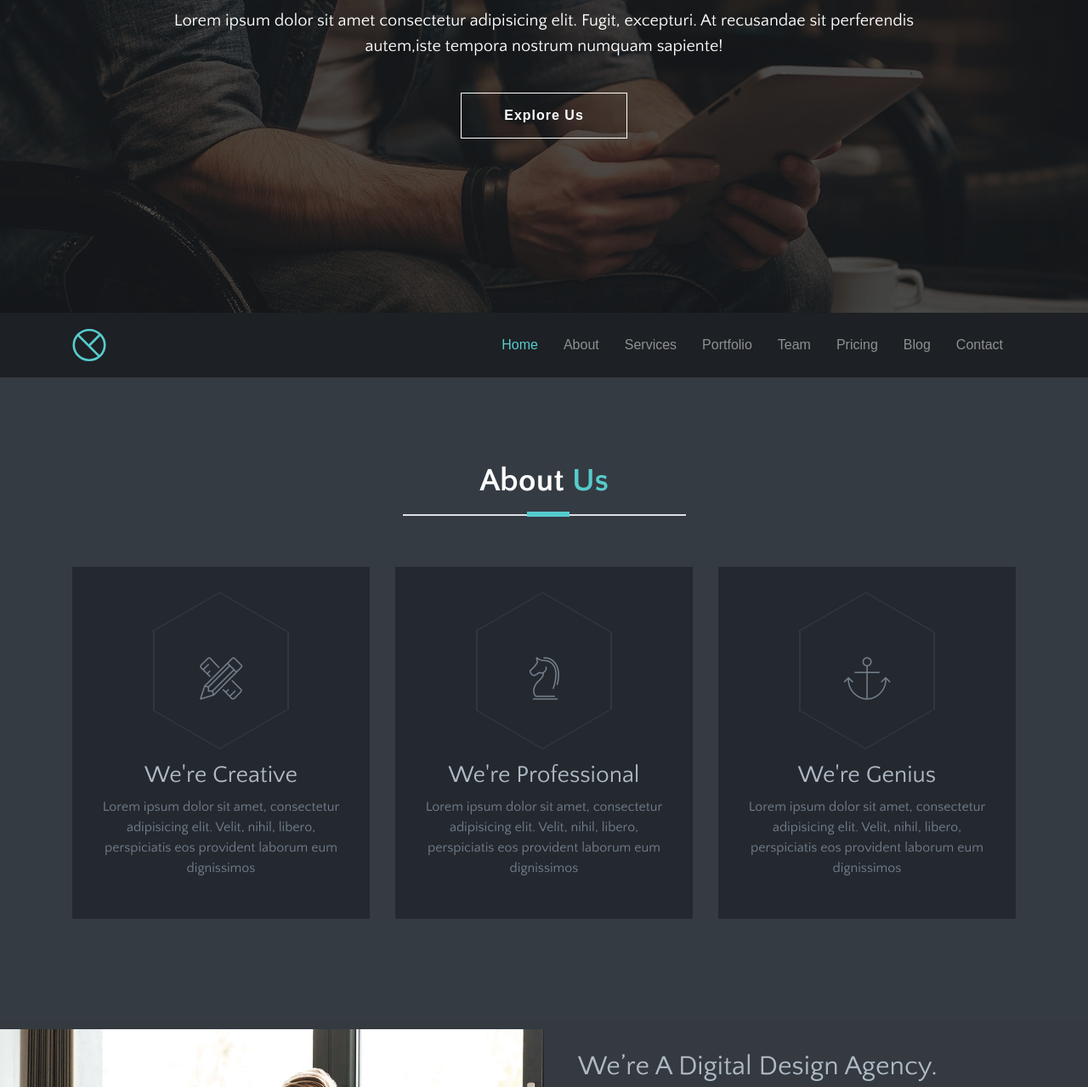
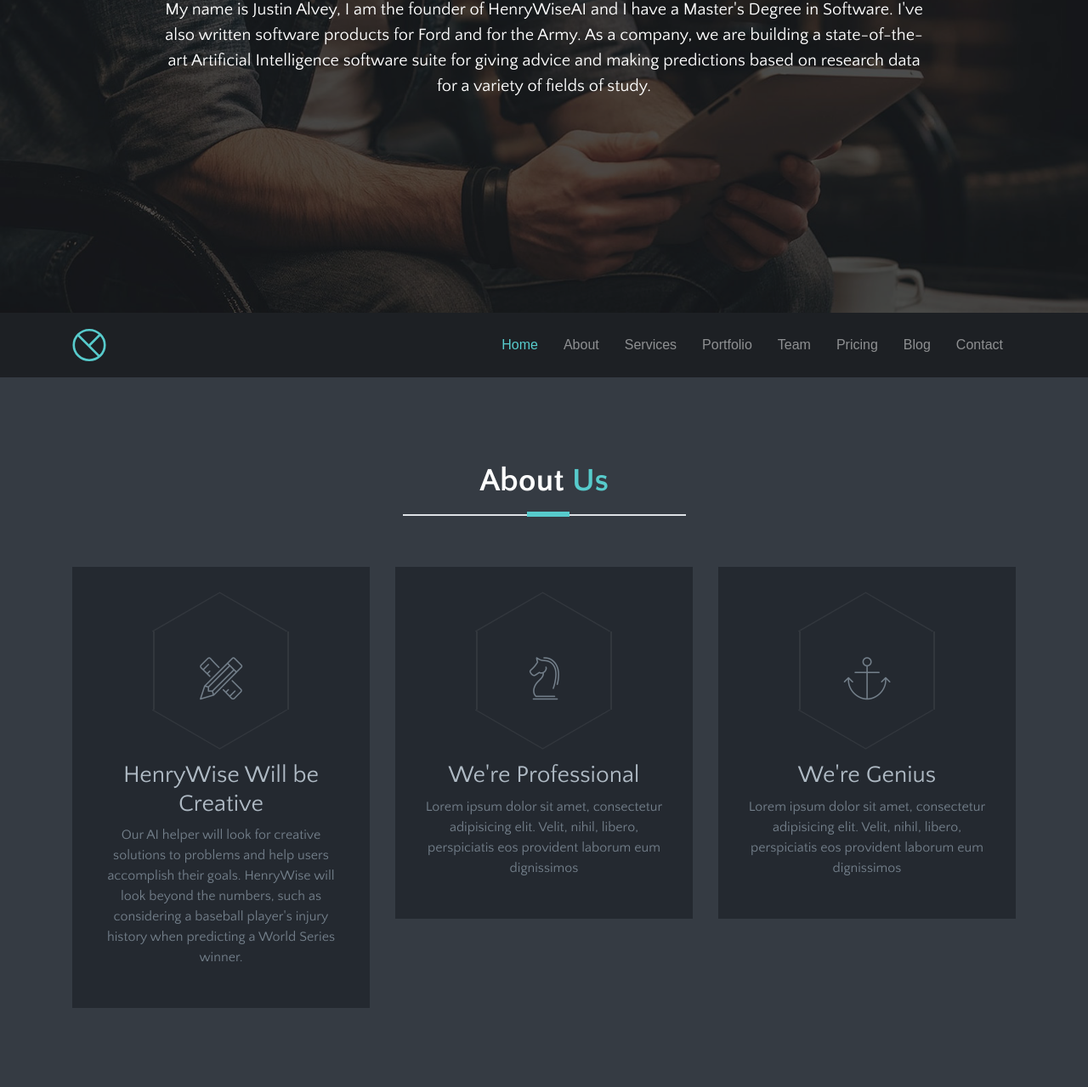
Before and after one commit to Jual6332/ArtificialIntelligenceProject, a website: page meghna-main/theme/index.html in a window 1280 px wide. Shown: the part 432-1711 px from the top of the page at 85% size. Drawn offline with Linux system fonts and the light colour scheme; some packages are replaced by stand-ins of ours; files whose address does not match are found by name; a web font is replaced by a local one.

Commit message:
Updated title, header, intro paragraph, first About card

```diff
--- a/meghna-main/theme/index.html
+++ b/meghna-main/theme/index.html
@@ -13,7 +13,7 @@
   <!-- Basic Page Needs
   ================================================== -->
   <meta charset="utf-8">
-	<title>Meghna | Responsive Multipurpose Parallax HTML5 Template</title>
+	<title>HenryWiseAI | Responsive Landingpage and Pricing Index for my AI software company</title>
 
   <!-- Mobile Specific Metas
   ================================================== -->
@@ -78,14 +78,13 @@ Welcome Slider
 	</video> -->
  	<div class="block">
  		<div class="video-button mb-5">
- 			<a class="popup-video" href="https://www.youtube.com/watch?v=jrkvirglgaQ">
+ 			<!--<a class="popup-video" href="https://www.youtube.com/watch?v=jrkvirglgaQ">
  				<i class="tf-ion-play"></i>
- 			</a>
+ 			</a>-->
  		</div>
  		<h1>Experience the new reality</h1>
- 		<p>Lorem ipsum dolor sit amet consectetur adipisicing elit. Fugit, excepturi. At recusandae sit perferendis
- 			autem,iste tempora nostrum numquam sapiente!</p>
- 		<a href="#services" class="btn btn-transparent smooth-scroll">Explore Us</a>
+ 		<p>My name is Justin Alvey, I am the founder of HenryWiseAI and I have a Master's Degree in Software. I've also written software products for Ford and for the Army. As a company, we are building a state-of-the-art Artificial Intelligence software suite for giving advice and making predictions based on research data for a variety of fields of study.</p>
+ 		<!--<a href="#about" class="btn btn-transparent smooth-scroll">Explore with Us</a>-->
  	</div>
  </section>
 
@@ -177,9 +176,8 @@ End Sticky Navigation
 					</div>
 					<!-- Express About Yourself -->
 					<div class="content text-center">
-						<h3 class="ddd">We're Creative</h3>
-						<p>Lorem ipsum dolor sit amet, consectetur adipisicing elit. Velit, nihil, libero, perspiciatis eos
-							provident laborum eum dignissimos</p>
+						<h3 class="ddd">HenryWise Will be Creative</h3>
+						<p>Our AI helper will look for creative solutions to problems and help users accomplish their goals. HenryWise will look beyond the numbers, such as considering a baseball player's injury history when predicting a World Series winner. </p>
 					</div>
 				</div>
 			</div>
```
